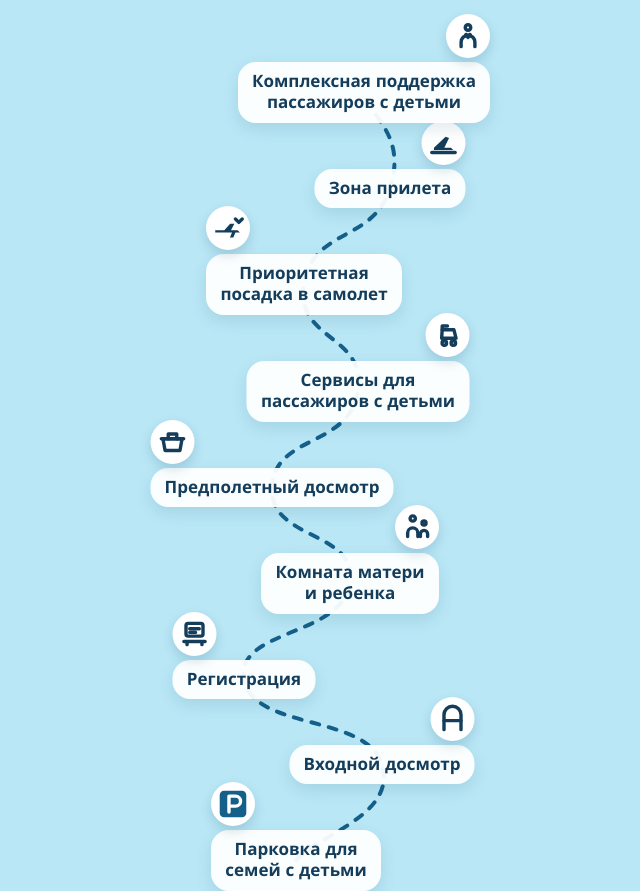
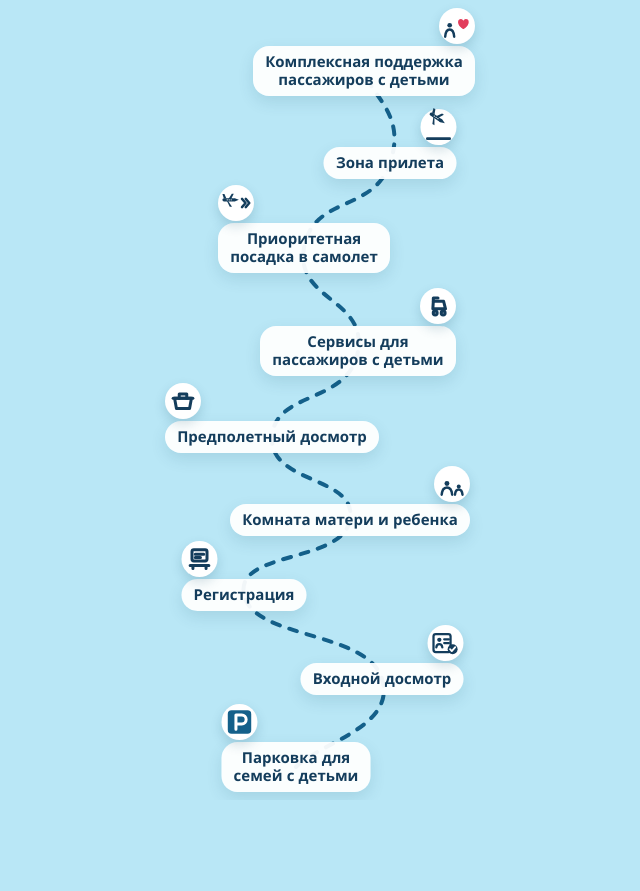
Before and after one commit to dfyz0224-art/airports, a plain HTML site: page index.html in a window 1280 px wide. Shown: the whole page, without its empty margins (320-960 px from the left). After the commit the page ends 800 px from the top, so only its background shows below. Drawn offline with nearby package versions, Linux system fonts and the light colour scheme.

Commit message:
Уместить маршрут в экран и заменить значки, которые плохо читались.
Co-authored-by: Cursor <cursoragent@cursor.com>

```diff
--- a/index.html
+++ b/index.html
@@ -25,11 +25,12 @@
 
     html, body {
       margin: 0;
-      min-height: 100%;
+      height: 100%;
+      overflow: hidden;
     }
 
     body {
-      min-height: 100dvh;
+      height: 100dvh;
       font-family: "Nunito", "Arial Rounded MT Bold", "Segoe UI", sans-serif;
       color: var(--ink);
       background: var(--paper);
@@ -53,13 +54,14 @@
     .route {
       position: relative;
       width: min(440px, 100%);
-      height: 100dvh;
+      height: 100%;
       margin: 0 auto;
+      overflow: hidden;
       padding:
-        calc(16px + env(safe-area-inset-top))
-        calc(14px + env(safe-area-inset-right))
-        calc(16px + env(safe-area-inset-bottom))
-        calc(14px + env(safe-area-inset-left));
+        calc(8px + env(safe-area-inset-top))
+        calc(12px + env(safe-area-inset-right))
+        calc(8px + env(safe-area-inset-bottom))
+        calc(12px + env(safe-area-inset-left));
       user-select: none;
     }
 
@@ -80,14 +82,14 @@
       width: fit-content;
       max-width: calc(100% - 24px);
       border: 0;
-      border-radius: 18px;
-      padding: 9px 14px;
+      border-radius: calc(16px * var(--fit, 1));
+      padding: calc(7px * var(--fit, 1)) calc(12px * var(--fit, 1));
       background: rgba(255, 255, 255, 0.94);
       color: var(--ink);
       font: inherit;
       font-weight: 800;
-      font-size: clamp(14px, 3.8vw, 17px);
-      line-height: 1.25;
+      font-size: calc(15px * var(--fit, 1));
+      line-height: 1.2;
       text-align: center;
       translate: -50% 0;
       cursor: pointer;
@@ -97,9 +99,9 @@
 
     .mark {
       position: absolute;
-      bottom: calc(100% + 4px);
-      width: 44px;
-      height: 44px;
+      bottom: calc(100% + 2px);
+      width: var(--mark, 36px);
+      height: var(--mark, 36px);
       display: grid;
       place-items: center;
       border-radius: 50%;
@@ -114,8 +116,8 @@
 
     .mark svg {
       display: block;
-      width: 34px;
-      height: 34px;
+      width: calc(var(--mark, 36px) - 6px);
+      height: calc(var(--mark, 36px) - 6px);
       overflow: visible;
     }
 
@@ -335,7 +337,7 @@
       <span class="name">Парковка для семей с детьми</span>
     </button>
     <button class="cp" type="button" data-n="2" data-side="right">
-      <span class="mark" aria-hidden="true"><svg viewBox="0 0 32 32" fill="none" stroke="currentColor" stroke-width="3.2" stroke-linecap="round" stroke-linejoin="round"><path d="M8 26V12a8 8 0 0 1 16 0v14"/><path d="M8 17.5h16"/><circle cx="16" cy="17.5" r="1.3" fill="currentColor" stroke="none"/></svg></span>
+      <span class="mark" aria-hidden="true"><svg viewBox="0 0 32 32" fill="none" stroke="currentColor" stroke-width="2.4" stroke-linecap="round" stroke-linejoin="round"><rect x="3.2" y="6.4" width="18.2" height="19.2" rx="2.4"/><circle cx="9.4" cy="12.6" r="2.3" fill="currentColor" stroke="none"/><path d="M6.2 20.6c.3-2.2 1.4-3.4 3.2-3.4s2.9 1.2 3.2 3.4"/><path d="M14.6 12h5M14.6 16h5"/><circle cx="23.6" cy="22.6" r="5.3" fill="currentColor" stroke="none"/><path d="M20.8 22.6l1.9 2 3.7-4.2" stroke="#fff" stroke-width="1.9"/></svg></span>
       <span class="name">Входной досмотр</span>
     </button>
     <button class="cp" type="button" data-n="3" data-side="left">
@@ -343,7 +345,7 @@
       <span class="name">Регистрация</span>
     </button>
     <button class="cp" type="button" data-n="4" data-side="right">
-      <span class="mark" aria-hidden="true"><svg viewBox="0 0 32 32" fill="none" stroke="currentColor" stroke-width="3.2" stroke-linecap="round" stroke-linejoin="round"><circle cx="12" cy="8" r="2.5"/><path d="M7.2 25v-3.4a4.8 4.8 0 0 1 9.6 0V25"/><circle cx="22.6" cy="12.2" r="1.9"/><path d="M19.2 25v-2.4a3.4 3.4 0 0 1 6.8 0V25"/></svg></span>
+      <span class="mark" aria-hidden="true"><svg viewBox="0 0 32 32" fill="none" stroke="currentColor" stroke-width="2.6" stroke-linecap="round" stroke-linejoin="round"><circle cx="10.6" cy="15.4" r="2.6" fill="currentColor" stroke="none"/><path d="M5 27.4c.5-5.2 2.3-7.6 5.6-7.6s5.1 2.4 5.6 7.6"/><circle cx="23.2" cy="18.6" r="2.1" fill="currentColor" stroke="none"/><path d="M19.2 27.4c.35-3.8 1.6-5.6 4-5.6s3.65 1.8 4 5.6"/></svg></span>
       <span class="name">Комната матери и ребенка</span>
     </button>
     <button class="cp" type="button" data-n="5" data-side="left">
@@ -355,15 +357,15 @@
       <span class="name">Сервисы для пассажиров с детьми</span>
     </button>
     <button class="cp" type="button" data-n="7" data-side="left">
-      <span class="mark" aria-hidden="true"><svg viewBox="0 0 32 32" fill="none" stroke="currentColor" stroke-width="3.2" stroke-linecap="round" stroke-linejoin="round"><path d="M4 18h8.5L18 12h4l-3.2 6H25l2.2 2.2h-4.2L21 25h-3.2l2-4.8H4z" fill="currentColor" stroke="none"/><path d="M23 7.5l3.2 3.2L29.4 7.5"/></svg></span>
+      <span class="mark" aria-hidden="true"><svg viewBox="0 0 32 32"><g transform="translate(-0.4 2.4) scale(.64)"><rect x="3" y="13.4" width="20" height="5.2" rx="2.6" fill="currentColor"/><path fill="currentColor" d="M21.2 13.4h2.4L30.4 16l-6.8 2.6h-2.4z"/><path fill="currentColor" d="M5.4 13.6 3 6.2h3.4l3.3 7.4z"/><path fill="currentColor" d="M12.2 17.5 19 27.4h-3.8l-4.8-9.9z"/><path fill="currentColor" d="M13.2 14.5 18.6 6h3.3l-4.4 8.5z"/><circle cx="11" cy="16" r="1" fill="#fff"/><circle cx="14.3" cy="16" r="1" fill="#fff"/><circle cx="17.6" cy="16" r="1" fill="#fff"/></g><path d="M22.4 11.6 26.2 16 22.4 20.4" fill="none" stroke="currentColor" stroke-width="2.6" stroke-linecap="round" stroke-linejoin="round"/><path d="M26.4 11.6 30.2 16 26.4 20.4" fill="none" stroke="currentColor" stroke-width="2.6" stroke-linecap="round" stroke-linejoin="round"/></svg></span>
       <span class="name">Приоритетная посадка в самолет</span>
     </button>
     <button class="cp" type="button" data-n="8" data-side="right">
-      <span class="mark" aria-hidden="true"><svg viewBox="0 0 32 32" fill="none" stroke="currentColor" stroke-width="3.2" stroke-linecap="round" stroke-linejoin="round"><path d="M5 25h22"/><path d="M7 20.5 18 10l3.2 1.2-4.4 9.3H23l2.2 2H7z" fill="currentColor" stroke="none"/></svg></span>
+      <span class="mark" aria-hidden="true"><svg viewBox="0 0 32 32"><path d="M4 28.4h24" fill="none" stroke="currentColor" stroke-width="2.7" stroke-linecap="round"/><g transform="rotate(34 15 15) translate(-1.5 -3) scale(.7)"><rect x="3" y="13.4" width="20" height="5.2" rx="2.6" fill="currentColor"/><path fill="currentColor" d="M21.2 13.4h2.4L30.4 16l-6.8 2.6h-2.4z"/><path fill="currentColor" d="M5.4 13.6 3 6.2h3.4l3.3 7.4z"/><path fill="currentColor" d="M12.2 17.5 19 27.4h-3.8l-4.8-9.9z"/><path fill="currentColor" d="M13.2 14.5 18.6 6h3.3l-4.4 8.5z"/><circle cx="11" cy="16" r=".9" fill="#fff"/><circle cx="14.3" cy="16" r=".9" fill="#fff"/><circle cx="17.6" cy="16" r=".9" fill="#fff"/></g></svg></span>
       <span class="name">Зона прилета</span>
     </button>
     <button class="cp" type="button" data-n="9" data-side="right">
-      <span class="mark" aria-hidden="true"><svg viewBox="0 0 32 32" fill="none" stroke="currentColor" stroke-width="3.2" stroke-linecap="round" stroke-linejoin="round"><circle cx="16" cy="8" r="2.6"/><path d="M9.5 26v-4.2a6.5 6.5 0 0 1 13 0V26"/><path d="M16 14.2c.7-1.3 2.5-1.6 3.4-.4.8 1 .4 2.2-1.1 3.5L16 19.2l-2.3-1.9c-1.5-1.3-1.9-2.5-1.1-3.5.9-1.2 2.7-.9 3.4.4z" fill="currentColor" stroke="none"/></svg></span>
+      <span class="mark" aria-hidden="true"><svg viewBox="0 0 32 32" fill="none" stroke="currentColor" stroke-width="2.6" stroke-linecap="round" stroke-linejoin="round"><circle cx="8.2" cy="15.2" r="2.5" fill="currentColor" stroke="none"/><path d="M3.4 27.4c.4-5.2 1.9-7.6 4.8-7.6s4.4 2.4 4.8 7.6"/><path fill="#e23d5c" stroke="#fff" stroke-width="1.4" stroke-linejoin="round" d="M22.8 20.2s-6.4-3.9-6.4-8.3c0-2.4 1.7-4.1 3.7-4.1 1.2 0 2.2.6 2.7 1.6.5-1 1.5-1.6 2.7-1.6 2 0 3.7 1.7 3.7 4.1 0 4.4-6.4 8.3-6.4 8.3z"/></svg></span>
       <span class="name">Комплексная поддержка пассажиров с детьми</span>
     </button>
   </main>
@@ -475,20 +477,36 @@
       const padBottom = parseFloat(getComputedStyle(route).paddingBottom);
       const ids = [9, 8, 7, 6, 5, 4, 3, 2, 1];
       const buttons = ids.map((id) => document.querySelector(`.cp[data-n="${id}"]`));
-      const heights = buttons.map((button) => button.offsetHeight);
-      const iconH = 46;
-      const inner = route.clientHeight - padTop - padBottom;
-      const free = Math.max(0, inner - heights.reduce((sum, height) => sum + height, 0) - iconH * buttons.length);
+      const available = route.clientHeight - padTop - padBottom;
+      let heights = [];
+      let fit = 1;
+      let mark = 36;
+      let slot = mark + 2;
+      let stack = Infinity;
+      for (let attempt = 0; attempt < 14; attempt++) {
+        route.style.setProperty("--fit", String(fit));
+        route.style.setProperty("--mark", mark + "px");
+        buttons.forEach(fitLabel);
+        heights = buttons.map((button) => button.offsetHeight);
+        slot = mark + 2;
+        stack = heights.reduce((sum, height) => sum + height, 0) + slot * buttons.length;
+        if (stack + 4 * (buttons.length - 1) <= available) break;
+        if (mark > 30) mark -= 2;
+        else if (fit > 0.84) fit = Math.round((fit - 0.04) * 100) / 100;
+        else if (mark > 26) mark -= 2;
+        else break;
+      }
+      const free = Math.max(0, available - stack);
       const weightSum = gapWeights.reduce((sum, weight) => sum + weight, 0);
       const half = route.clientWidth / 2;
       let y = padTop;
       buttons.forEach((button, index) => {
-        const room = Math.max(0, half - button.offsetWidth / 2 - 12);
+        const room = Math.max(0, half - button.offsetWidth / 2 - 10);
         const x = Math.max(-room, Math.min(room, shifts[ids[index]]));
-        button.style.top = (y + iconH) + "px";
+        button.style.top = (y + slot) + "px";
         button.style.translate = `calc(-50% + ${x}px) 0`;
         button.dataset.side = x < 0 ? "left" : "right";
-        y += iconH + heights[index];
+        y += slot + heights[index];
         if (index < gapWeights.length) y += free * gapWeights[index] / weightSum;
       });
       layoutLine();
```
